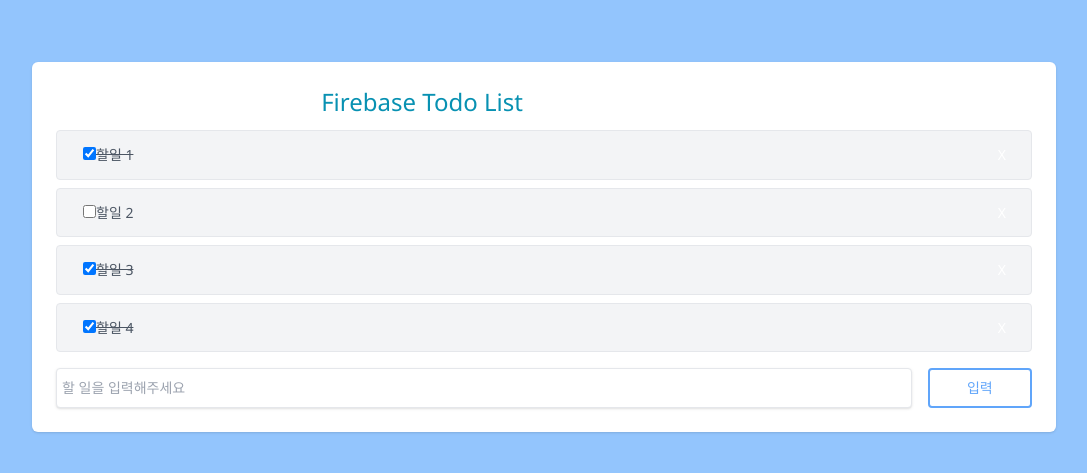
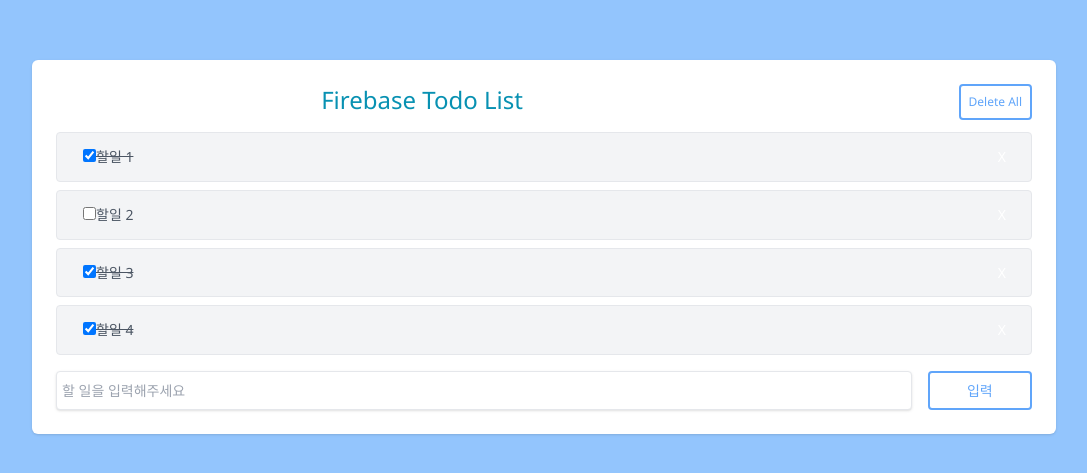
Before and after one commit to devwjdalsdl07/fb-todo, a React (Create React App) app: page / in a window 1280 px wide. Shown: the part 153-626 px from the top of the page, without its empty margins (96-1183 px from the left). Built offline with nearby package versions, Linux system fonts and the light colour scheme.

Commit message:
feat: todo 목록 전체 삭제 기능 추가

```diff
--- a/src/App.js
+++ b/src/App.js
@@ -11,17 +11,25 @@
     { id: 3, title: "할일 3", completed: true },
     { id: 4, title: "할일 4", completed: true },
   ]);
+  const handleRemoveClick = () => {
+    setTodoData([]);
+  };
 
   // 이벤트 핸들러
 
   return (
     <div className="flex items-center justify-center w-screen h-screen bg-blue-300">
       <div className="w-4/5 p-6 bg-white rounded-[6px] shadow">
-        <div>
         <div className="flex justify-between mb-3 ">
           <h1 className="text-center w-3/4 text-2xl text-cyan-600 font-semi">
             Firebase Todo List
           </h1>
+          <button
+            className="p-2 text-blue-400 border-2 border-blue-400 rounded hover:text-white hover:bg-blue-400 text-[12px]"
+            onClick={handleRemoveClick}
+          >
+            Delete All
+          </button>
         </div>
         {/* 할일 목록 */}
         <List todoData={todoData} setTodoData={setTodoData} />
@@ -29,7 +37,6 @@
         <Form todoData={todoData} setTodoData={setTodoData} />
       </div>
     </div>
-    </div>
   );
 }
 
```
Lines whose indentation alone changed are shown as unchanged.
